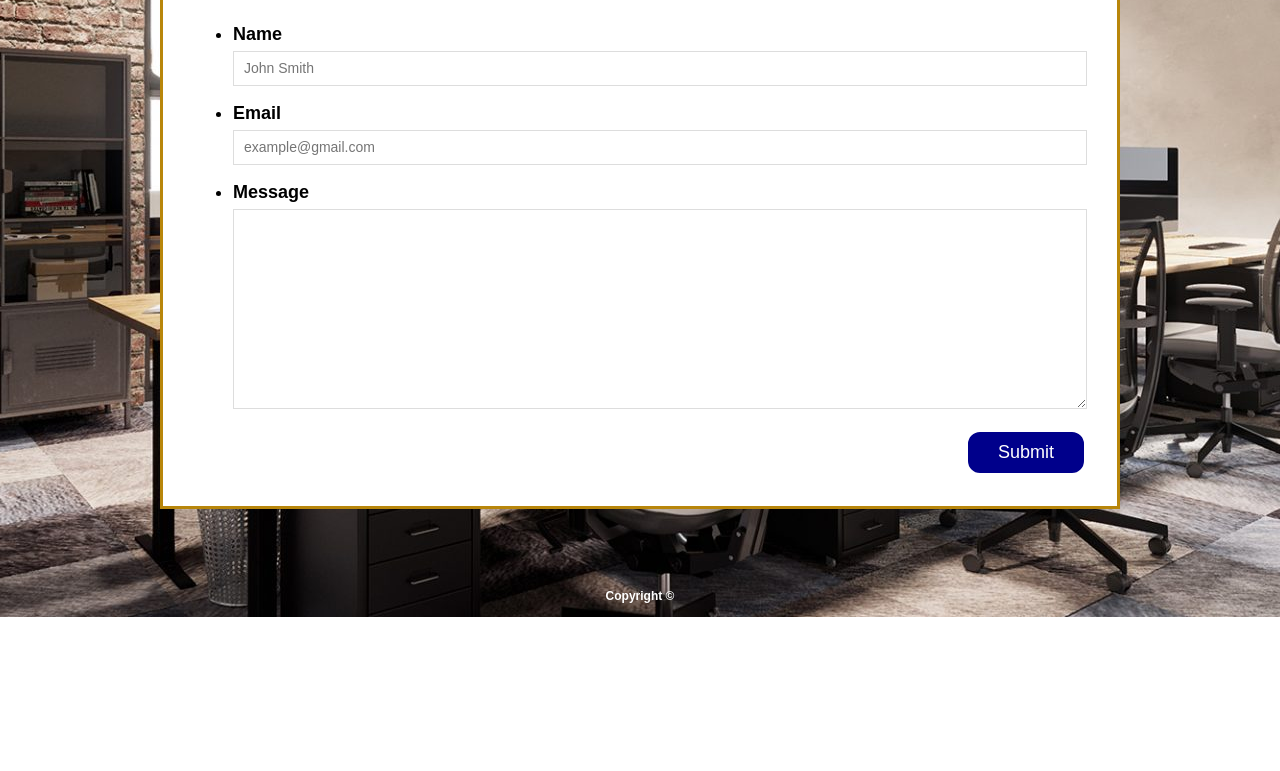
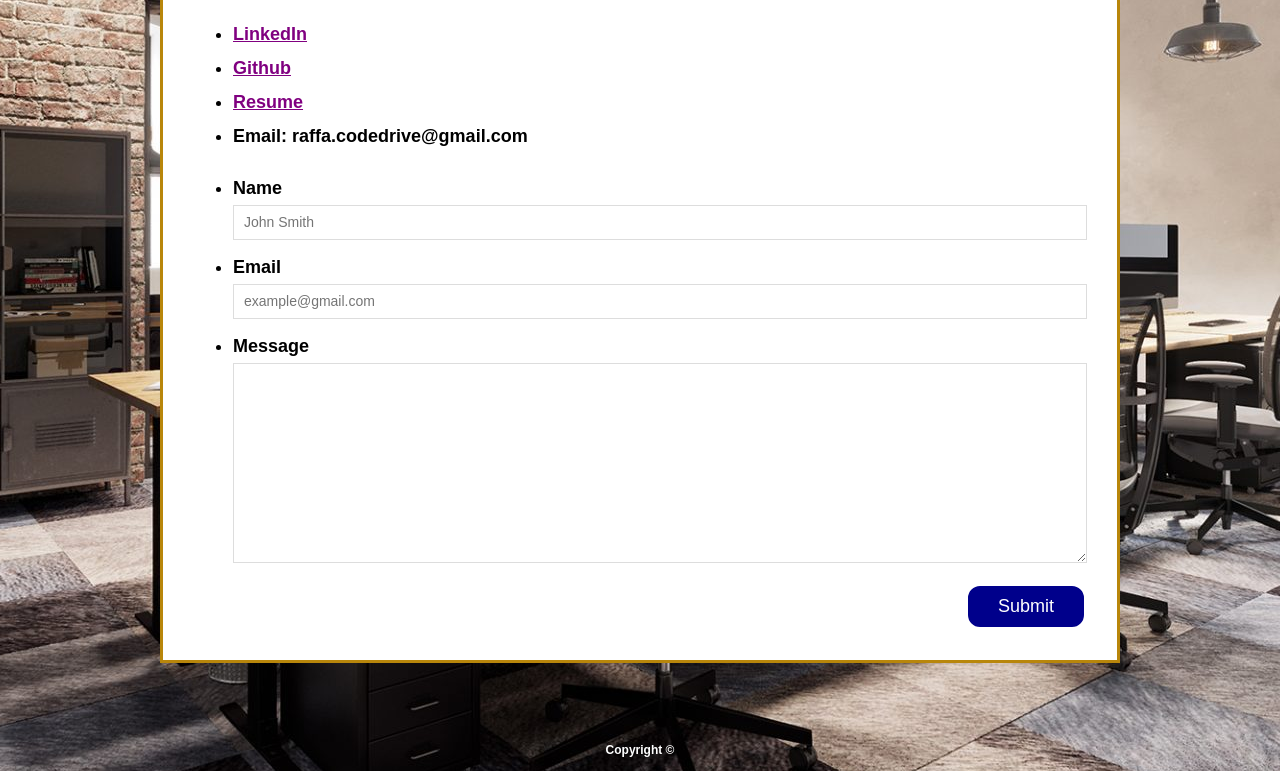
Before and after one commit to Raffaj1208/Portfolio, a plain HTML site: page contact.html in a window 1280 px wide. Shown: the part 271-1042 px from the top of the page. Before the commit the page ends 888 px from the top, so only its background shows below. Drawn offline with Linux system fonts and the light colour scheme.

Commit message:
moved contact information into contact page

```diff
--- a/contact.html
+++ b/contact.html
@@ -24,6 +24,14 @@
   <div id="main-container" class="container">
     <section class="main-section">
       <h1>Contact</h1>
+      <div>
+        <ul>
+          <li><a id="profiles" href="https://www.linkedin.com/in/rafael-jimenez-4b100a1a3/" target="_blank">LinkedIn</a></li>
+          <li><a id="profiles" href="https://github.com/Raffaj1208" target="_blank">Github</a></li>
+          <li><a id="profiles" href="https://drive.google.com/file/d/1hyEZ73Cmeuj9gq4NRAbm5WcpYcXIVkR9/view?usp=sharing" target="_blank">Resume</a></li>
+          <li>Email: raffa.codedrive@gmail.com</li>
+        </ul>
+      </div>
 
       <form id="contact-form">
         <ul>
@@ -42,9 +50,7 @@
         </ul>
         <input id="contactSubmit" type="submit">
       </form>
-
     </section>
-
   </div>
 
   <footer>
```
Also changed, not shown: index.html (+0 -4 lines).
